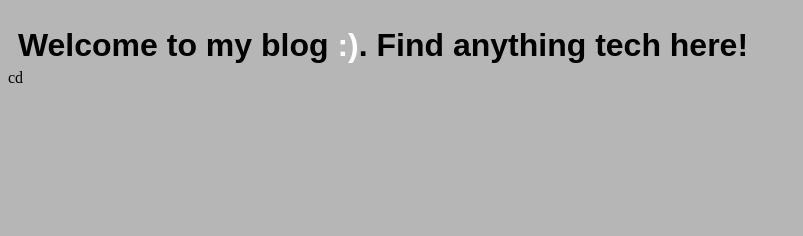
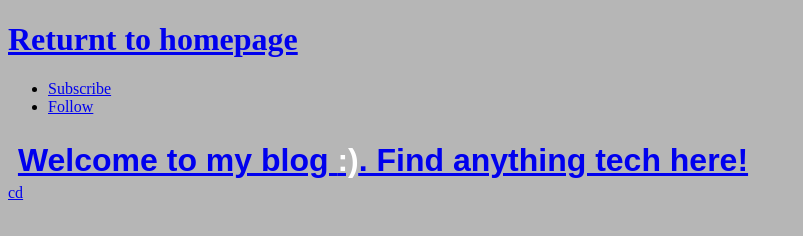
Before and after one commit to BillChabzz/blog.github.io, a plain HTML site: page index.html in a window 1280 px wide. Shown: the whole page, without its empty margins (0-803 px from the left). Drawn offline with Linux system fonts and the light colour scheme.

Commit message:
modified html for a template

```diff
--- a/index.html
+++ b/index.html
@@ -5,6 +5,13 @@
   	<link rel="stylesheet" type="text/css" href="main.css">
   </head>
   <body>
+    <header>
+      <h1><a href="#">Returnt to homepage</a></h1>
+      <ul id="subscribe">
+        <li class="rss"><a href="#">Subscribe</li>
+        <li class="twitter"><a href="#">Follow</li>
+      </ul>
+    </header>
   	<div class="container">
   	<h2>Welcome to my blog <span>:)</span>. Find anything tech here!</h2>
   	  <div id="posts"></div>
```
